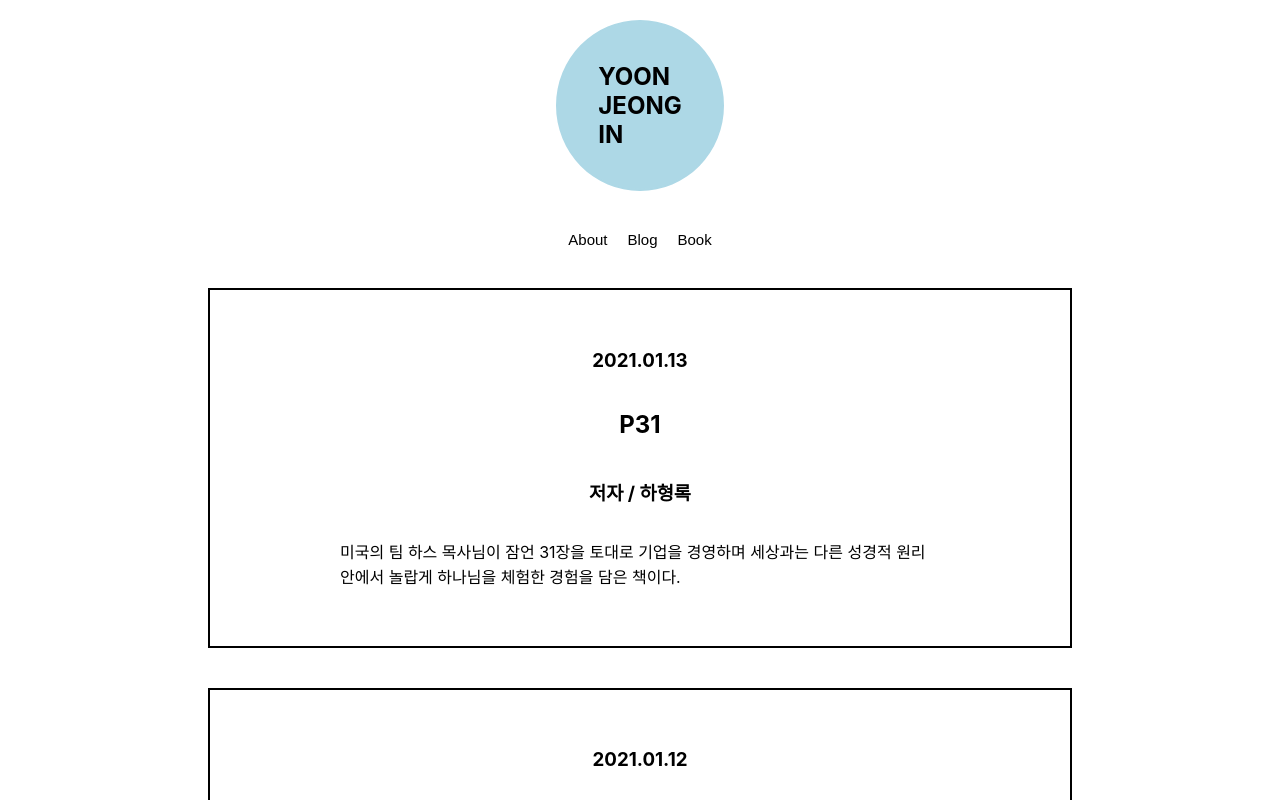
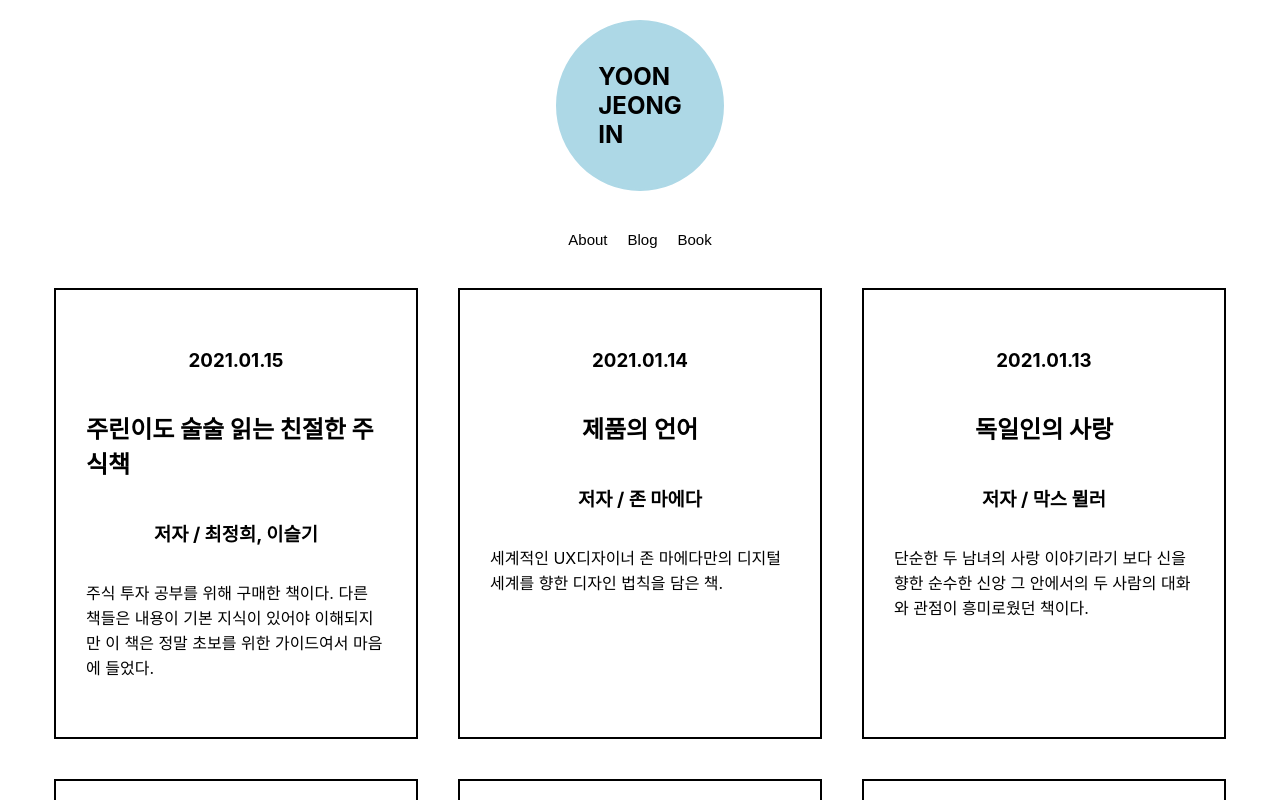
Before and after one commit to oooogxp/website-innie, a React (Create React App) app: page /book in a window 1280 px wide. Shown: the top 800 px of the page. Built offline with nearby package versions, Linux system fonts and the light colour scheme.

Commit message:
북 컨텐츠를 flexbox를 이용해 정렬

```diff
--- a/src/components/Book.js
+++ b/src/components/Book.js
@@ -4,7 +4,25 @@ import './Mom.css';
 class Book extends Component {
     render() {
         return(
-            <div className="flex-align">
+            <div className="book-container">
+                <article className="flex-align border">
+                    <h3>2021.01.15</h3>
+                    <h1>주린이도 술술 읽는 친절한 주식책</h1>
+                    <h3>저자 / 최정희, 이슬기</h3>
+                    <p className="line-height contents-width">주식 투자 공부를 위해 구매한 책이다. 다른 책들은 내용이 기본 지식이 있어야 이해되지만 이 책은 정말 초보를 위한 가이드여서 마음에 들었다.</p>
+                </article>
+                <article className="flex-align border">
+                    <h3>2021.01.14</h3>
+                    <h1>제품의 언어</h1>
+                    <h3>저자 / 존 마에다</h3>
+                    <p className="line-height contents-width">세계적인 UX디자이너 존 마에다만의 디지털 세계를 향한 디자인 법칙을 담은 책.</p>
+                </article>
+                <article className="flex-align border">
+                    <h3>2021.01.13</h3>
+                    <h1>독일인의 사랑</h1>
+                    <h3>저자 / 막스 뮐러</h3>
+                    <p className="line-height contents-width">단순한 두 남녀의 사랑 이야기라기 보다 신을 향한 순수한 신앙 그 안에서의 두 사람의 대화와 관점이 흥미로웠던 책이다.</p>
+                </article>
                 <article className="flex-align border">
                     <h3>2021.01.13</h3>
                     <h1>P31</h1>
@@ -13,13 +31,13 @@ class Book extends Component {
                 </article>
                 <article className="flex-align border">
                     <h3>2021.01.12</h3>
-                    <h1>제품의 언어</h1>
+                    <h1>book2</h1>
                     <h3>저자 / 존 마에다</h3>
                     <p className="line-height contents-width">세계적인 UX디자이너 존 마에다만의 디지털 세계를 향한 디자인 법칙을 담은 책.</p>
                 </article>
                 <article className="flex-align border">
                     <h3>2021.01.11</h3>
-                    <h1>독일인의 사랑</h1>
+                    <h1>book1</h1>
                     <h3>저자 / 막스 뮐러</h3>
                     <p className="line-height contents-width">단순한 두 남녀의 사랑 이야기라기 보다 신을 향한 순수한 신앙 그 안에서의 두 사람의 대화와 관점이 흥미로웠던 책이다.</p>
                 </article>
--- a/src/components/Mom.css
+++ b/src/components/Mom.css
@@ -9,6 +9,26 @@
     flex-direction: column;
     align-items: center;
 }
+
+.book-container {
+    display: flex;
+    flex-wrap: wrap;
+    justify-content: center;
+}
+
+
+/* .book-container {
+    justify-items: center;
+    align-items: center;
+    display: grid;
+    grid-template-rows: repeat(2, 500px);
+    grid-template-columns: repeat(3, 1fr);
+    gap: 50px;
+
+    max-width: 1000px;
+    margin-left: auto;
+    margin-right: auto;
+} */
 
 /* 폰트 관련 */
 .pFont {
@@ -36,9 +56,9 @@
     width: 250px;
 }
 
-.contents-width {
-    width: 600px;
-}
+/* .contents-width {
+    width: 250px;
+} */
 
 .contents-padding {
     padding: 0px 0px 0px 100px;
@@ -53,9 +73,11 @@
 /* 박스 꾸미기 */
 .border {
     border: 2px solid black;
-    padding: 40px 30px 40px 30px;
+    padding: 40px 30px;
+
     margin: 20px;
-    width: 800px;
+    width: 300px;
+    /* width: 100%; */
 }
 
 .round-border {
```
